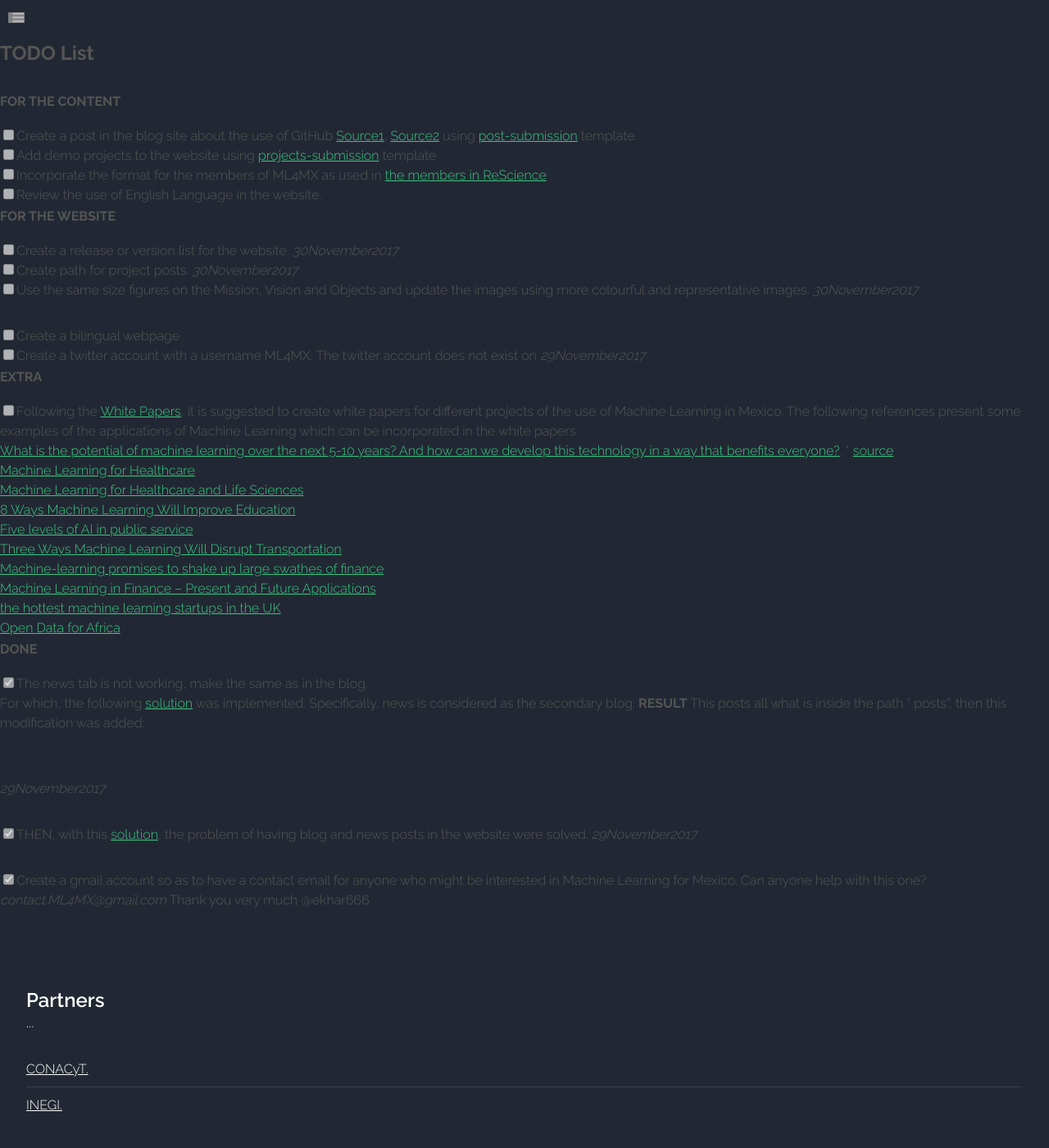
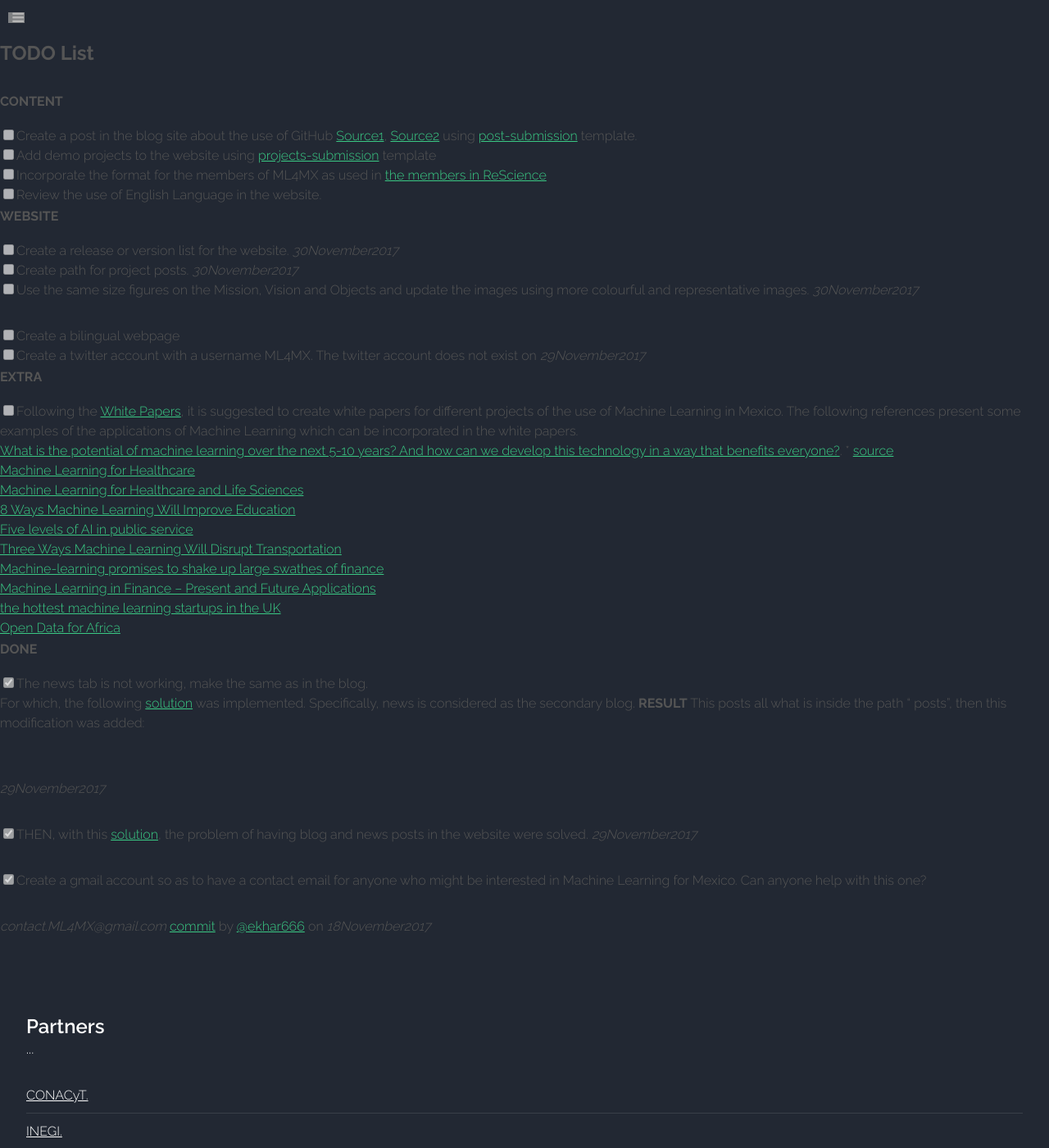
Before and after one commit to etanmn283/p11, a Jekyll site: the page built from docs/TODO.md, in a window 1280 px wide and 1400 px high. Shown: the whole window at 82% size. Built offline with Jekyll 4.4.1, drawn with Linux system fonts in a browser that asks for light colours; our own code applies the rules of GitHub Pages for plain Markdown files; grey boxes are pictures that could not be loaded.

Commit message:
29NOV2017_9

```diff
--- a/docs/TODO.md
+++ b/docs/TODO.md
@@ -2,7 +2,7 @@ TODO List
 ---
 
 
-# FOR THE CONTENT
+# CONTENT
 
 - [ ] Create a post in the blog site about the use of GitHub [Source1](https://github.com/oliviaguest/neuroplausible/blob/master/_posts/2017-11-5-github.md),
 [Source2](http://neuroplausible.com/github)
@@ -13,7 +13,7 @@ template
 members of ML4MX as used in [the members in ReScience](https://rescience.github.io/board/)
 - [ ] Review the use of English Language in the website.
 
-# FOR THE WEBSITE
+# WEBSITE
 - [ ] Create a release or version list for the website.  _30November2017_
 - [ ] Create path for project posts.  _30November2017_
 - [ ] Use the same size figures on the Mission, Vision and Objects and update the images
@@ -69,7 +69,7 @@ the problem of having  blog and news posts in the website were solved.
 _29November2017_
 
 
-
 - [x] Create a gmail account so as to have a contact email for anyone who might be
 interested in Machine Learning for Mexico. Can anyone help with this one?
-   _contact.ML4MX@gmail.com_ Thank you very much @ekhar666
+
+   _contact.ML4MX@gmail.com_  [commit](https://github.com/ML4MX/website/commit/9d9b21aec782b3a3f27d39402060c0c77ac8ccd0#diff-e02f7b5eb279990ed19ab57010bb36f6) by [@ekhar666](https://github.com/ekhar666) on _18November2017_
```
Also changed, not shown: docs/UPDATES.md (+3 -3 lines).
